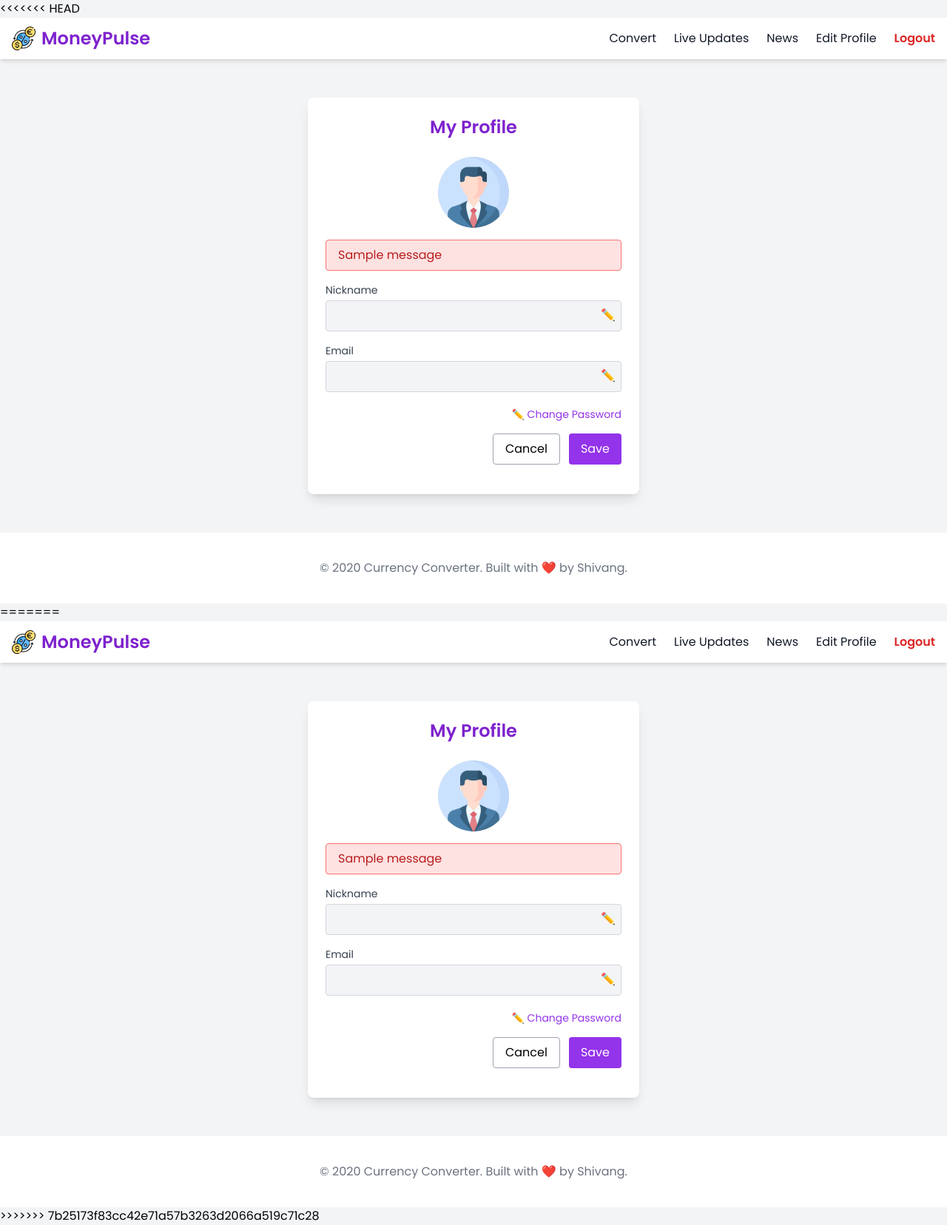
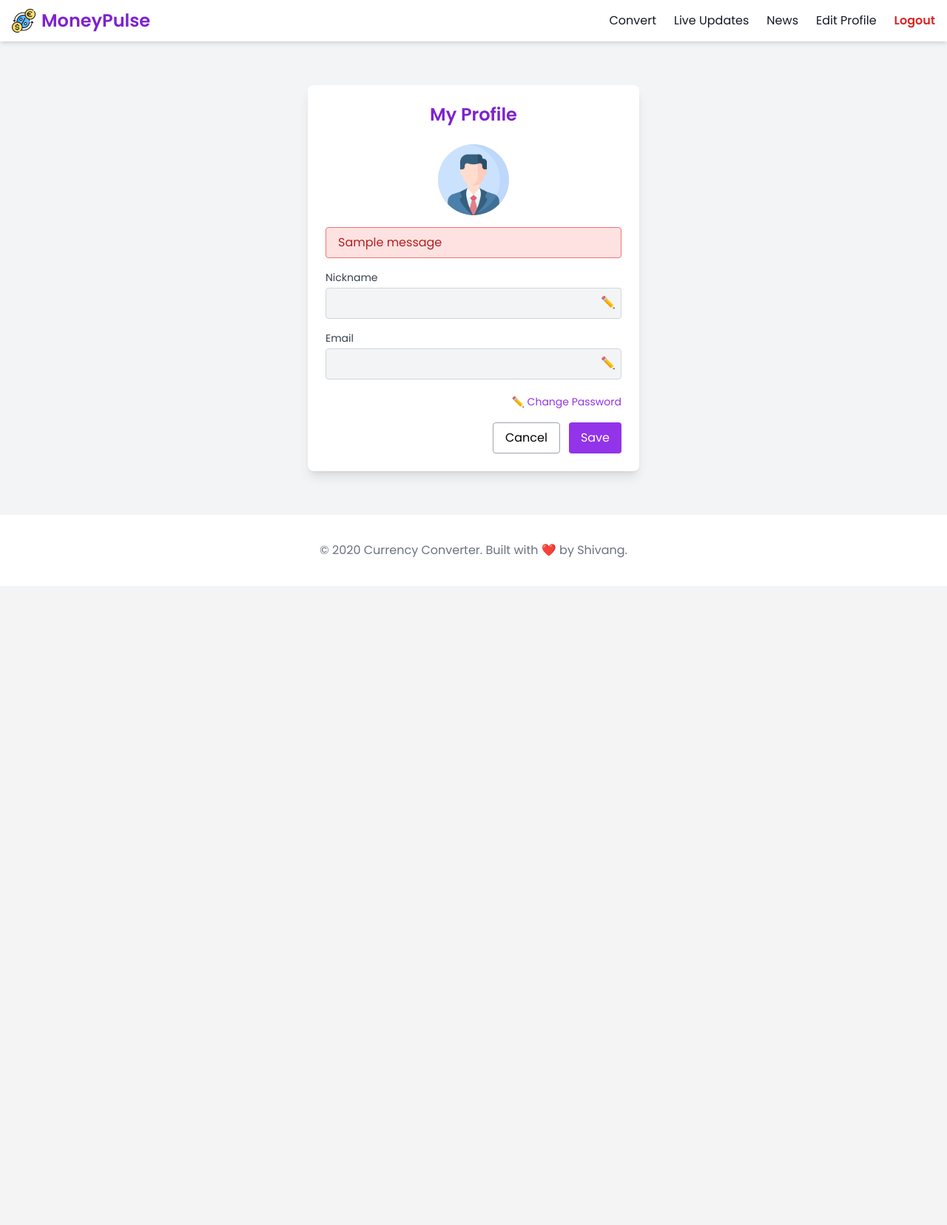
Before and after one commit to shivang-pandya/MoneyPulse, a Django app: template converter/templates/update_profile.html in a window 1280 px wide. Shown: the whole page at 74% size. After the commit the page ends 754 px from the top, so only its background shows below. Run offline with Django 5.2, Linux system fonts and the light colour scheme; the template is opened without the code that fills it: most values are stand-ins (such as "Sample title", 1, 10 or a date in 2020); one stand-in notice (Sample message) is shown; some libraries are stand-ins or nearby versions.

Commit message:
Add files via upload

```diff
--- a/converter/templates/update_profile.html
+++ b/converter/templates/update_profile.html
@@ -1,4 +1,4 @@
-<<<<<<< HEAD
+
 {% load static %}
 <!DOCTYPE html>
 <html lang="en">
@@ -97,103 +97,3 @@
   {% include 'footer.html' %}
 </body>
 </html>
-=======
-{% load static %}
-<!DOCTYPE html>
-<html lang="en">
-<head>
-  <meta charset="UTF-8" />
-  <meta name="viewport" content="width=device-width, initial-scale=1.0"/>
-  <title>My Profile</title>
-  <script src="https://cdn.tailwindcss.com"></script>
-  <link rel="icon" href="{% static 'images/favicon.png' %}" type="image/x-icon">
-  <link href="https://fonts.googleapis.com/css2?family=Poppins:wght@400;600&display=swap" rel="stylesheet">
-
-  <script>
-    tailwind.config = {
-      theme: {
-        extend: {
-          fontFamily: {
-            poppins: ['Poppins', 'sans-serif']
-          }
-        }
-      }
-    };
-  </script>
-</head>
-<body class="bg-gray-100 font-poppins">
-
-  {% include 'auth_navbar.html' %}
-
-  <main class="min-h-[80vh] flex items-center justify-center px-4 py-8">
-    <div class="bg-white p-6 rounded-lg shadow-lg max-w-md w-full" x-data="{ editFields: false, editPassword: false }">
-      <h2 class="text-2xl font-bold text-purple-700 mb-6 text-center">My Profile</h2>
-
-      <form method="POST" class="space-y-4">
-        {% csrf_token %}
-
-        <!-- Profile Image Centered -->
-        <div class="flex justify-center mb-4">
-          <div class="w-24 h-24 rounded-full overflow-hidden bg-gray-300 flex items-center justify-center">
-            <img src="{% static 'images/user.png' %}" alt="User Icon" class="object-cover h-full w-full">
-          </div>
-        </div>
-        {% csrf_token %}
-            {% if messages %}
-                  <div class="mb-4">
-                      {% for message in messages %}
-                          <div class="bg-red-100 border border-red-400 text-red-700 px-4 py-2 rounded">
-                              {{ message }}
-                          </div>
-                      {% endfor %}
-                  </div>
-            {% endif %}
-
-        <!-- Nickname (Editable on click) -->
-        <div class="relative">
-          <label class="block text-sm mb-1 text-gray-700">Nickname</label>
-          <input type="text" name="uname" :readonly="!editFields" value="{{ user.uname }}"
-                 class="w-full px-3 py-2 rounded border border-gray-300"
-                 :class="editFields ? 'bg-white' : 'bg-gray-100 text-gray-500 cursor-not-allowed'">
-          <button type="button" @click="editFields = !editFields" class="absolute right-2 top-8 text-gray-500 hover:text-purple-600">
-            ✏️
-          </button>
-        </div>
-
-        <!-- Email (Editable on click) -->
-        <div class="relative">
-          <label class="block text-sm mb-1 text-gray-700">Email</label>
-          <input type="email" name="email" :readonly="!editFields" value="{{ user.email }}"
-                 class="w-full px-3 py-2 rounded border border-gray-300"
-                 :class="editFields ? 'bg-white' : 'bg-gray-100 text-gray-500 cursor-not-allowed'">
-          <button type="button" @click="editFields = !editFields" class="absolute right-2 top-8 text-gray-500 hover:text-purple-600">
-            ✏️
-          </button>
-        </div>
-
-        <!-- Password (Hidden until edit) -->
-        <div class="relative" x-show="editPassword" x-transition>
-          <label class="block text-sm mb-1 text-gray-700">New Password</label>
-          <input type="password" name="passwd" maxlength="8"
-                 class="w-full px-3 py-2 rounded border border-gray-300 bg-white">
-        </div>
-        <div class="text-right -mt-2">
-          <button type="button" @click="editPassword = !editPassword" class="text-sm text-purple-600 hover:underline mt-1">
-            <span x-show="!editPassword">✏️ Change Password</span>
-            <span x-show="editPassword">Cancel</span>
-          </button>
-        </div>
-
-        <!-- Submit / Cancel -->
-        <div class="flex justify-end gap-3 mt-6">
-          <a href="{% url 'convert_index' %}" class="px-4 py-2 border border-gray-400 rounded hover:bg-gray-100">Cancel</a>
-          <button type="submit" class="px-4 py-2 bg-purple-600 text-white rounded hover:bg-purple-700">Save</button>
-        </div>
-      </form>
-    </div>
-  </main>
-
-  {% include 'footer.html' %}
-</body>
-</html>
->>>>>>> 7b25173f83cc42e71a57b3263d2066a519c71c28
```
